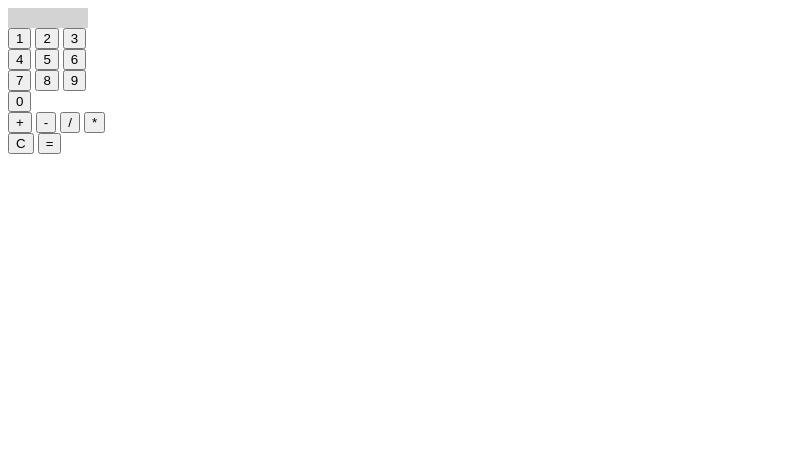
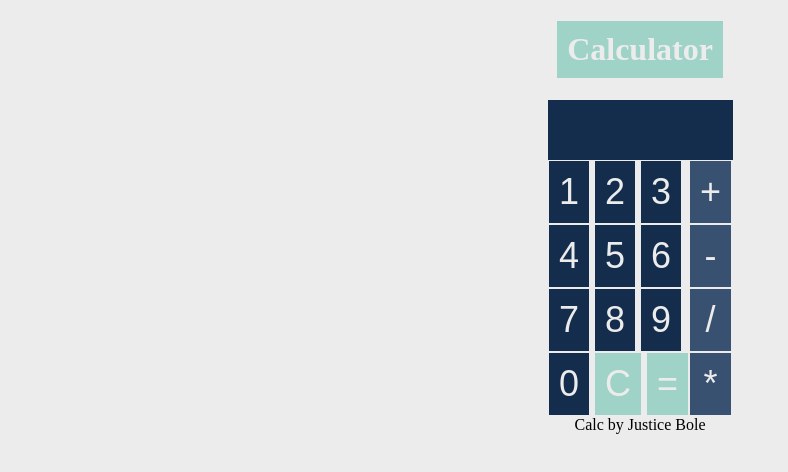
Before and after one commit to jjb-str/calc, a plain HTML site: page index.html in a window 1280 px wide. Shown: the whole page, without its empty margins (0-788 px from the left). Drawn offline with Linux system fonts and the light colour scheme.

Commit message:
Finish calc logic

```diff
--- a/index.html
+++ b/index.html
@@ -8,12 +8,13 @@
     <title>Calc</title>
 </head>
 <body>
+    <h1>Calculator</h1>
     <div class="calculator">
-        <div class="display">
+        <div class="display"></div>
 
-        </div>
+        <div class="base">
             <div class="numbers">
-            <div class="row">
+                <div>
                     <button class="number">1</button>
                     <button class="number">2</button>
                     <button class="number">3</button>
@@ -28,7 +29,11 @@
                     <button class="number">8</button>
                     <button class="number">9</button>
                 </div>
+                <div>
                     <button class="number">0</button>
+                    <button class="clr-btn">C</button>
+                    <button class="compute">=</button>
+                </div>
             </div>
             <div class="operands">
                 <button class="operand">+</button>
@@ -36,10 +41,8 @@
                 <button class="operand">/</button>
                 <button class="operand">*</button>
             </div>
-        <div class="utility">
-            <button class="clr-btn">C</button>
-            <button class="compute">=</button>
         </div>
     </div>
+    <div class="footer">Calc by Justice Bole</div>
 </body>
 </html>
--- a/script.js
+++ b/script.js
@@ -25,27 +25,68 @@ function operate (a, b, operand) {
 
 function updateDisplay(text) {
     display = document.querySelector('.display');
-    if (parseInt(display.textContent) > 99999999) return;
+    if (parseInt(display.textContent) > 9999999) return;
     oldText = display.textContent;
     display.textContent = oldText + text;
 }
 
 function clearDisplay() {
     display = document.querySelector('.display');
-    display.textContent = ''
+    display.textContent = '';
+}
+
+function asignNumber(number) {
+    if (numberA === undefined) {
+        numberA = number;
+    } else if (numberB === undefined) {
+        numberB = number
+    } else {
+        numberB = undefined;
+    }
 }
 
 let numberA;
 let numberB;
-let operarion;
+let numberC;
+let operation;
 
 numbers = document.querySelectorAll('.number');
 numbers.forEach((element) => {
-    element.addEventListener('click', function (element) {updateDisplay(element.target.textContent)})
+    element.addEventListener('click', function (element) {updateDisplay(element.target.textContent);});
 });
 
-clearBtn = document.querySelector('.clr-btn')
-clearBtn.addEventListener('click', function () {clearDisplay()})
+operands = document.querySelectorAll('.operand');
+operands.forEach((element) => {
+    element.addEventListener('click', function (element) {
+        switch(element.target.textContent) {
+            case '+' : operation = '+'; break;
+            case '-' : operation = '-'; break;
+            case '*' : operation = '*'; break;
+            case '/' : operation = '/'; break;
+        };
+
+        number = parseInt(document.querySelector('.display').textContent);
+        asignNumber(number);
+        clearDisplay();
+    });
+});
+
+
+clearBtn = document.querySelector('.clr-btn');
+clearBtn.addEventListener('click', function () {clearDisplay(); numberA = undefined; numberB = undefined; numberC = undefined; operation = undefined; console.log(numberA, numberB, operation)});
 
 compute = document.querySelector('.compute');
-compute.addEventListener('click', function () {operate(numberA, numberB, operation)})
+compute.addEventListener('click', function () {
+    if (numberB === undefined) {
+        numberB = parseInt(document.querySelector('.display').textContent)
+    }
+    if (numberC === undefined) {
+        numberC = (operate(numberA, numberB, operation));
+        console.log(numberA + operation + numberB + '=' + numberC)
+    } else {
+        numberA = numberC
+        numberC = (operate(numberA, numberB, operation));
+        console.log(numberA + operation + numberB + '=' + numberC);
+    };
+    document.querySelector('.display').textContent = numberC;
+});
--- a/style.css
+++ b/style.css
@@ -1,5 +1,73 @@
+body {
+    margin: 0px;
+    padding: 0px;
+    background-color: #ECECEC;
+    display: flex;
+    flex-direction: column;
+    align-items: center;
+}
+
+.white {
+    color: #ECECEC;
+}
+.calculator {
+    display: flex;
+    flex-direction: column;
+    justify-content: center;
+    align-items: center;
+}
+
+.base {
+    display: flex;
+}
+
+h1 {
+    padding: 10px;
+    background-color: #9FD3C7;
+    text-align: center;
+    color: #ECECEC;
+}
+
+
 .display {
-    height: 20px;
-    width: 80px;
-    background-color: lightgray;
+    height: 60px;
+    width: 185px;
+    background-color: #142d4c;
+    font-family:monospace;
+    font-size: 40px;
+    text-align: end;
+    color: #ECECEC;
 }
+
+.operands {
+    display: flex;
+    flex-direction: column;
+}
+
+
+button {
+    padding: 10px;
+    border-style: none;
+    margin: 1px;
+    font-size: 36px;
+}
+
+.clr-btn,
+.compute {
+    background-color: #9FD3C7;
+    color: #ECECEC;
+}
+
+.operand {
+    background-color: #385170;
+        color: #ECECEC;
+}
+
+.number {
+    background-color: #142d4c;
+    color: #ECECEC;
+}
+
+.footer {
+
+}
```
Lines whose indentation alone changed are shown as unchanged.
